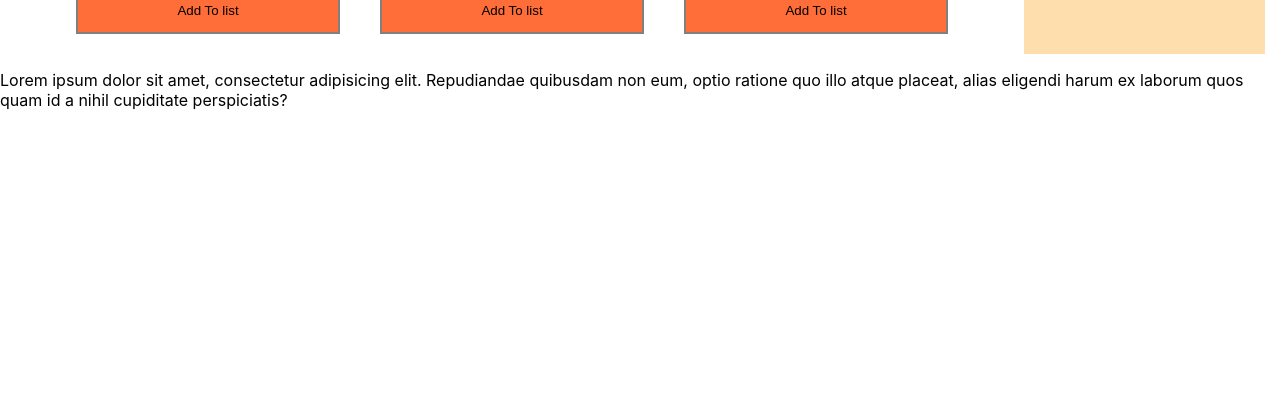
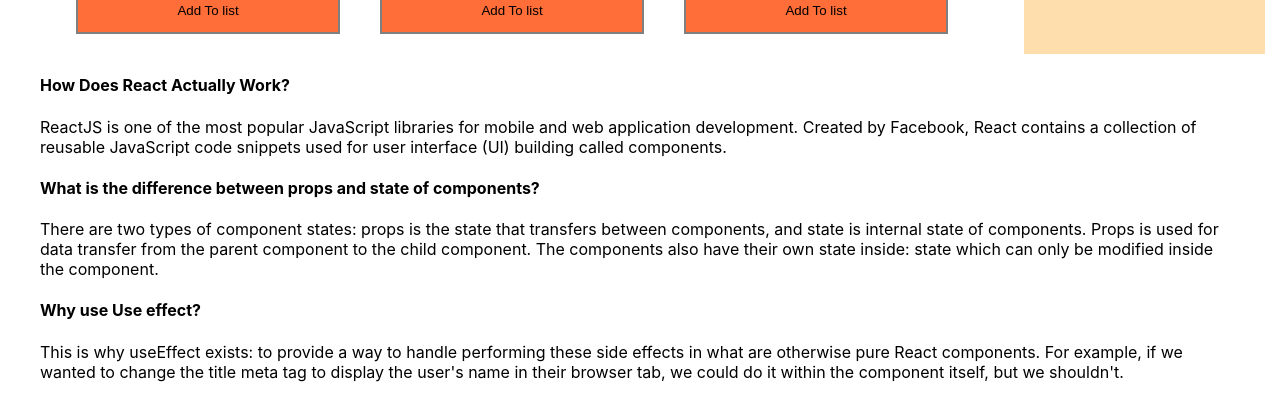
Before and after one commit to islammd39/active_life_style, a React (Create React App) app: page / in a window 1280 px wide. Shown: the part 1341-1736 px from the top of the page. Before the commit the page ends 1467 px from the top, so only its background shows below. Built offline with nearby package versions, Linux system fonts and the light colour scheme.

Commit message:
toast add

```diff
--- a/package.json
+++ b/package.json
@@ -12,6 +12,7 @@
     "react": "^18.2.0",
     "react-dom": "^18.2.0",
     "react-scripts": "5.0.1",
+    "react-toastify": "^9.0.8",
     "web-vitals": "^2.1.4"
   },
   "scripts": {
--- a/src/components/Active/Active.js
+++ b/src/components/Active/Active.js
@@ -4,6 +4,7 @@
 import Sidebar from '../Sidebar/Sidebar';
 import './Active.css'
 import { faCocktail, faDumbbell } from '@fortawesome/free-solid-svg-icons';
+import Blog from '../Blog/Blog';
 
 const Active = () => {
     const [activities,setActivities]=useState([])
@@ -21,8 +22,10 @@
     }
     return (
         <div className='act'>
-             <h1><FontAwesomeIcon icon={faDumbbell}></FontAwesomeIcon>Active Life</h1>
+           <blockquote>
+           <h1><FontAwesomeIcon icon={faDumbbell}></FontAwesomeIcon>Active Life</h1>
             <h4>Select Your Activities</h4>
+           </blockquote>
           <div className='active-container'>
           <div className='card-grid'>
             {
@@ -34,7 +37,7 @@
                <Sidebar card ={card}></Sidebar>
            </div>
           </div>
-          <p>Lorem ipsum dolor sit amet, consectetur adipisicing elit. Repudiandae quibusdam non eum, optio ratione quo illo atque placeat, alias eligendi harum ex laborum quos quam id a nihil cupiditate perspiciatis?</p>
+          <Blog></Blog>
         </div>
     );
 };
--- /dev/null
+++ b/src/components/Blog/Blog.js
@@ -0,0 +1,18 @@
+import React from 'react';
+
+const Blog = () => {
+    return (
+        <div>
+            <blockquote>
+            <h4>How Does React Actually Work?</h4>
+            <p>ReactJS is one of the most popular JavaScript libraries for mobile and web application development. Created by Facebook, React contains a collection of reusable JavaScript code snippets used for user interface (UI) building called components.</p>
+            <h4>What is the difference between props and state of components?</h4>
+            <p>There are two types of component states: props is the state that transfers between components, and state is internal state of components. Props is used for data transfer from the parent component to the child component. The components also have their own state inside: state which can only be modified inside the component.</p>
+            <h4>Why use Use effect?</h4>
+            <p>This is why useEffect exists: to provide a way to handle performing these side effects in what are otherwise pure React components. For example, if we wanted to change the title meta tag to display the user's name in their browser tab, we could do it within the component itself, but we shouldn't.</p>
+            </blockquote>
+        </div>
+    );
+};
+
+export default Blog;
--- a/src/components/Sidebar/Sidebar.js
+++ b/src/components/Sidebar/Sidebar.js
@@ -1,10 +1,13 @@
 import React from 'react';
+import { ToastContainer, toast } from 'react-toastify';
+import 'react-toastify/dist/ReactToastify.css';
 import Break from '../Break/Break';
 import Myinfo from '../Myinfo/Myinfo';
 import './Sidebar.css'
 
 const Sidebar = ({card}) => {
     // console.log(card);
+    const tost = () =>toast('Completed Your activities')
     let time = 0
     for(const active of card){
         time = time + active.timeRequired
@@ -16,7 +19,8 @@
            <h4>Activities Details</h4>
             <p>Activities Time : {time}mins</p>
 
-           <button className='completed-btn'><p>Activities Completed</p></button>
+           <button onClick={tost} className='completed-btn'><p>Activities Completed</p></button>
+           <ToastContainer></ToastContainer>
         </div>
     );
 };
```
Also changed, not shown: 1 other file (tests, documents, lock files or other folders).
